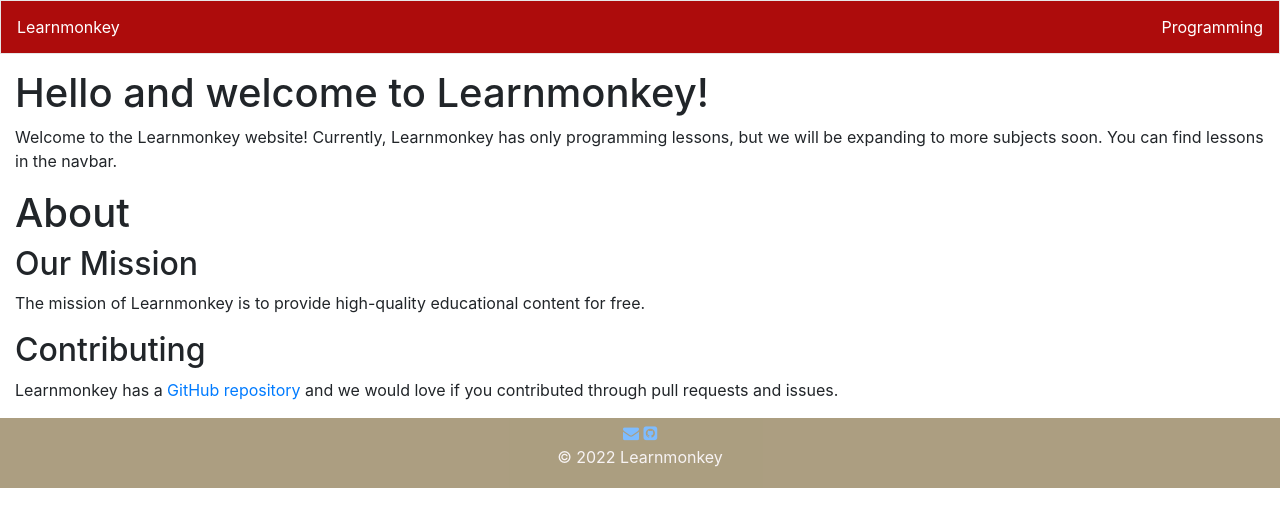
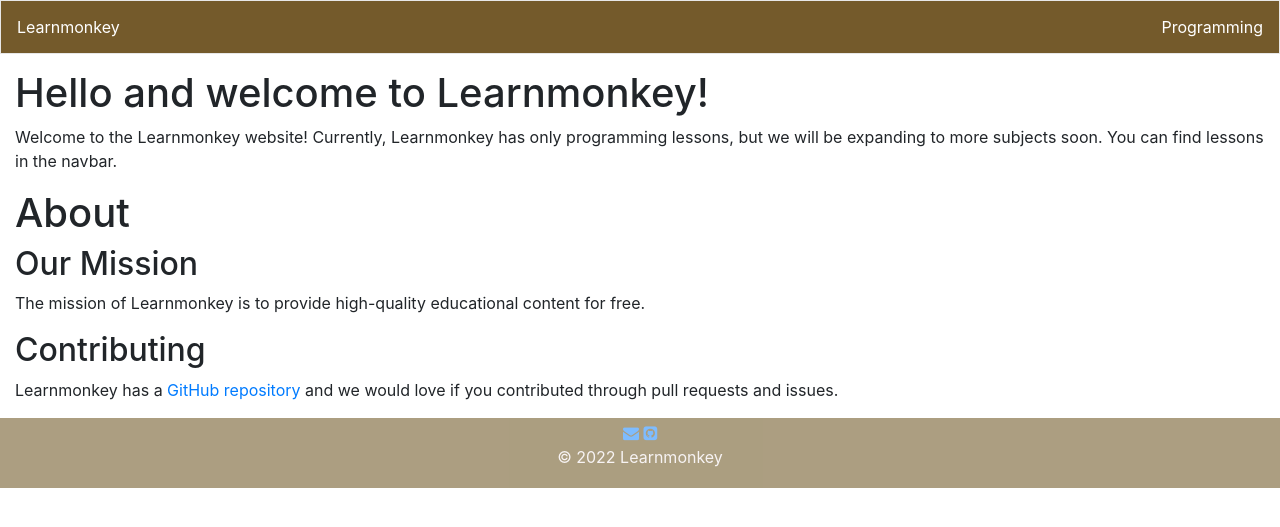
Before and after one commit to learnmonkey/learnmonkey.github.io, a Jekyll site: the page built from index.html, in a window 1280 px wide. Shown: the top 527 px of the page. Built offline with Jekyll 4.4.1, drawn with Linux system fonts in a browser that asks for light colours.

Commit message:
change navbar color

```diff
--- a/assets/css/style.css
+++ b/assets/css/style.css
@@ -51,7 +51,7 @@ ul.navbar {
     padding: 0;
     overflow: hidden;
     border: 1px solid #e7e7e7;
-    background-color: #ad0c0c;
+    background-color: #745a2b;
 }
 
 li.navitem {
```
